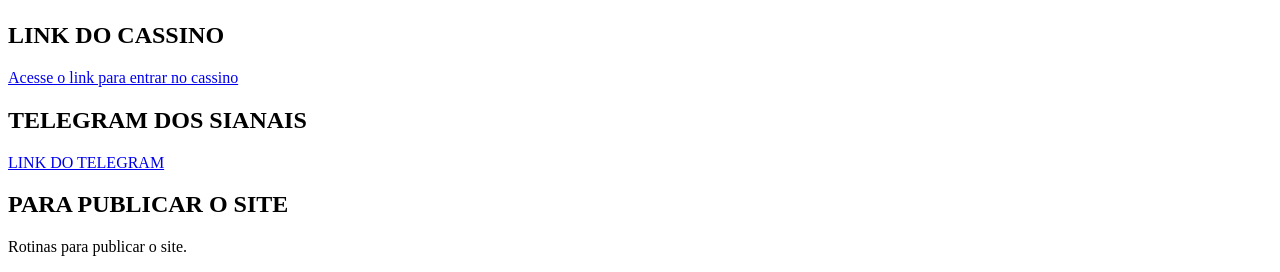
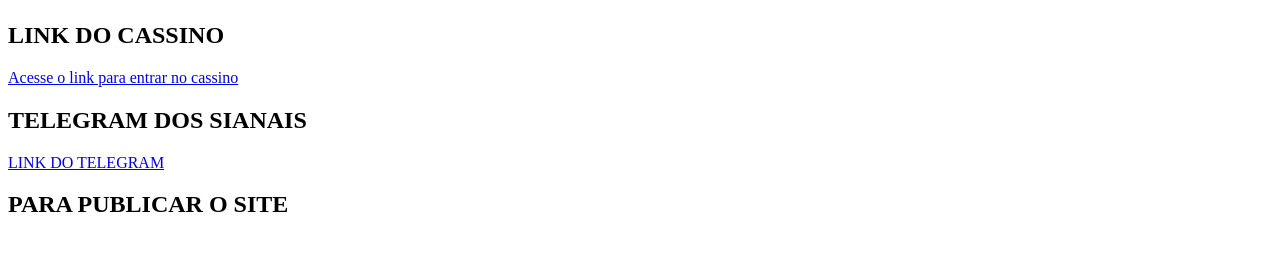
Before and after one commit to gustavosiane/2024, a plain HTML site: page index.html in a window 1280 px wide. Shown: the part 1016-1288 px from the top of the page. After the commit the page ends 1254 px from the top, so only its background shows below. Drawn offline with Linux system fonts and the light colour scheme.

Commit message:
Update index.html

```diff
--- a/index.html
+++ b/index.html
@@ -24,7 +24,6 @@
     </a>
      <h2> PARA PUBLICAR O SITE</h2>
 
-    <p> Rotinas para publicar o site.</p>
 
 
 </body>
```
